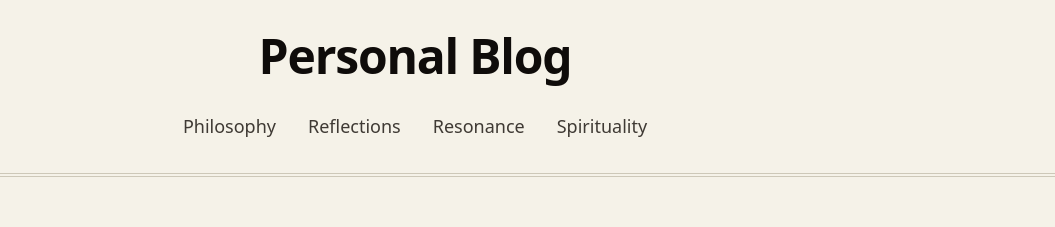
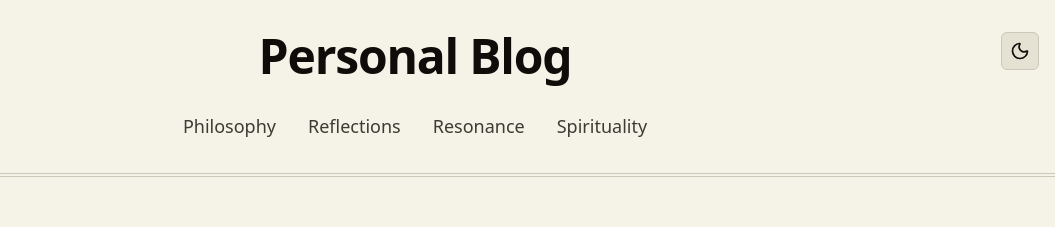
Before and after one commit to ZenAesthete/personal-blog, a Next.js app: page / in a window 1280 px wide. Shown: the top 227 px of the page, without its empty margins (225-1280 px from the left). Built offline with nearby package versions, Linux system fonts and the light colour scheme.

Commit message:
Dark Mode Implementation

```diff
--- a/app/components/Nav.tsx
+++ b/app/components/Nav.tsx
@@ -1,10 +1,20 @@
 import Link from "next/link";
 import { CATEGORIES } from "@/lib/content";
+import { ThemeToggle } from "./ThemeToggle";
 
 export default function Nav() {
   return (
-    <nav className="border-b-4 border-double border-gray-300 py-8 mb-12">
+    <nav className="border-b-4 border-double border-gray-300 py-8 mb-12 relative">
       <div className="container mx-auto px-4 flex flex-col items-center justify-center gap-6">
+
+        {/*
+           Theme Toggle Positioned Absolutely
+           - Top right on desktop
+           - Relative on mobile (so it doesn't overlap logo)
+        */}
+        <div className="absolute right-4 top-8 hidden md:block">
+          <ThemeToggle />
+        </div>
 
         {/* Logo */}
         <Link
@@ -13,6 +23,11 @@ export default function Nav() {
         >
           Personal Blog
         </Link>
+
+        {/* Mobile Toggle (Visible only on small screens) */}
+        <div className="md:hidden">
+          <ThemeToggle />
+        </div>
 
         {/* Categories */}
         <ul className="flex flex-wrap justify-center gap-x-8 gap-y-2 mt-2">
--- /dev/null
+++ b/app/components/ThemeProvider.tsx
@@ -0,0 +1,23 @@
+"use client";
+
+import { ThemeProvider as NextThemesProvider } from "next-themes";
+import { useEffect, useState } from "react";
+
+export function ThemeProvider({ children }: { children: React.ReactNode }) {
+  const [mounted, setMounted] = useState(false);
+
+  // Avoid hydration mismatch by waiting for mount
+  useEffect(() => {
+    setMounted(true);
+  }, []);
+
+  if (!mounted) {
+    return <>{children}</>;
+  }
+
+  return (
+    <NextThemesProvider attribute="class" defaultTheme="system" enableSystem>
+      {children}
+    </NextThemesProvider>
+  );
+}
--- /dev/null
+++ b/app/components/ThemeToggle.tsx
@@ -0,0 +1,39 @@
+"use client";
+
+import { useTheme } from "next-themes";
+import { Sun, Moon } from "lucide-react";
+import { useEffect, useState } from "react";
+
+export function ThemeToggle() {
+  const { resolvedTheme, setTheme } = useTheme();
+  const [mounted, setMounted] = useState(false);
+
+  // Wait until mounted to avoid hydration mismatch
+  useEffect(() => {
+    setMounted(true);
+  }, []);
+
+  if (!mounted) {
+    // Render a placeholder of the same size so layout doesn't jump
+    return <div className="w-10 h-10 rounded-md bg-gray-200 dark:bg-gray-800 opacity-50" />;
+  }
+
+  return (
+    <button
+      onClick={() => setTheme(resolvedTheme === "dark" ? "light" : "dark")}
+      className="
+        p-2 rounded-md transition-all duration-300
+        /* VISIBILITY FIX: Give it a background & border by default */
+        bg-gray-200 dark:bg-gray-800
+        border border-gray-300 dark:border-gray-700
+        /* COLOR FIX: Ensure icon is dark/light ink color */
+        text-gray-900 dark:text-gray-100
+        /* HOVER: Switch to Accent color */
+        hover:bg-accent hover:text-white hover:border-accent
+      "
+      aria-label="Toggle Dark Mode"
+    >
+      {resolvedTheme === "dark" ? <Sun size={20} /> : <Moon size={20} />}
+    </button>
+  );
+}
--- a/app/globals.css
+++ b/app/globals.css
@@ -3,52 +3,89 @@
 
 /*
    ==========================================================================
-   THEME CONFIGURATION: "Readable Antiquity"
+   THEME VARIABLES (The "Brain" of Dark Mode)
    ==========================================================================
+   Here we define the colors for Light Mode (your current colors)
+   and Dark Mode (inverted colors).
+*/
+
+:root {
+  /* --- LIGHT MODE (Your Current Parchment Palette) --- */
+  --color-paper: #F5F2E8;
+  --color-paper-dark: #E6E2D3; /* Used for code backgrounds */
+  --color-ink: #1C1917;
+  --color-accent: #8B2C0E;
+
+  --color-gray-50:  #FAF9F6;
+  --color-gray-100: #F5F2E8;
+  --color-gray-200: #E6E2D3;
+  --color-gray-300: #Cdc8B8;
+  --color-gray-400: #6B6257;
+  --color-gray-500: #524C44;
+  --color-gray-600: #3F3A34;
+  --color-gray-700: #2E2924;
+  --color-gray-800: #1C1917;
+  --color-gray-900: #0F0C0A;
+
+  /* Code Block Background (Light Mode) */
+  --color-code-bg: #2E2924;
+  --color-code-text: #F5F2E8;
+}
+
+.dark {
+  /* --- DARK MODE (Night Reading Palette) --- */
+  /* Background: Deep, warm charcoal (not pitch black) */
+  --color-paper: #12100E;
+  /* Secondary Background: Slightly lighter charcoal */
+  --color-paper-dark: #1F1C18;
+  /* Text: Soft Beige (reduces eye strain vs pure white) */
+  --color-ink: #E6E2D3;
+  /* Accent: Lighter Rust/Terracotta to pop against dark */
+  --color-accent: #E07A5F;
+
+  /* Inverted Gray Scale */
+  --color-gray-50:  #0F0C0A;
+  --color-gray-100: #12100E;
+  --color-gray-200: #1C1917;
+  --color-gray-300: #2E2924;    /* Borders */
+  --color-gray-400: #9D9688;    /* Metadata */
+  --color-gray-500: #B0A898;
+  --color-gray-600: #Cdc8B8;
+  --color-gray-700: #E6E2D3;    /* Body Text */
+  --color-gray-800: #F5F2E8;
+  --color-gray-900: #FFFFFF;    /* Headings */
+
+  /* Code Block Background (Dark Mode) */
+  --color-code-bg: #1F1C18;
+  --color-code-text: #E6E2D3;
+}
+
+/*
+   ==========================================================================
+   THEME CONFIGURATION
+   ==========================================================================
+   We map Tailwind's internal names to the variables defined above.
 */
 @theme {
-  /* Fonts */
+  /* Fonts - Kept exactly as you had them */
   --font-sans: var(--font-crimson);
   --font-serif: var(--font-cormorant);
 
-  /*
-     PALETTE OVERHAUL
+  /* Map Colors to Variables */
+  --color-paper: var(--color-paper);
+  --color-ink: var(--color-ink);
+  --color-accent: var(--color-accent);
 
-     Paper: #F5F2E8 (A slightly creamier, solid beige)
-     Ink:   #1C1917 (Warm Black - High Contrast)
-     Accent: #8B2C0E (Deep Vermilion/Rust - Classic Manuscript Red)
-  */
-
-  --color-paper: #F5F2E8;
-  --color-ink: #1C1917;
-  --color-accent: #8B2C0E;
-
-  /*
-     COLOR MAPPING
-     We are forcing high contrast.
-     Gray scale is now just shades of Warm Black.
-  */
-
-  /* Backgrounds */
-  --color-gray-50:  #FAF9F6;
-  --color-gray-100: #F5F2E8; /* Main Paper */
-  --color-gray-200: #E6E2D3; /* Darker Paper (Cards/Borders) */
-
-  /* Borders - Visible & Solid */
-  --color-gray-300: #Cdc8B8;
-
-  /* META TEXT (Dates, captions) */
-  /* Previously this was too light. Now it is a solid dark grey-brown. */
-  --color-gray-400: #6B6257;
-
-  /* SECONDARY TEXT */
-  --color-gray-500: #524C44;
-  --color-gray-600: #3F3A34;
-
-  /* PRIMARY TEXT (Body) */
-  --color-gray-700: #2E2924;
-  --color-gray-800: #1C1917; /* Main Ink */
-  --color-gray-900: #0F0C0A; /* Headers */
+  --color-gray-50:  var(--color-gray-50);
+  --color-gray-100: var(--color-gray-100);
+  --color-gray-200: var(--color-gray-200);
+  --color-gray-300: var(--color-gray-300);
+  --color-gray-400: var(--color-gray-400);
+  --color-gray-500: var(--color-gray-500);
+  --color-gray-600: var(--color-gray-600);
+  --color-gray-700: var(--color-gray-700);
+  --color-gray-800: var(--color-gray-800);
+  --color-gray-900: var(--color-gray-900);
   --color-gray-950: #000000;
 
   /* Map Blue (default link color) to Accent */
@@ -57,7 +94,7 @@
 
 /*
    ==========================================================================
-   Global Styles
+   GLOBAL STYLES (Preserved from your original file)
    ==========================================================================
 */
 
@@ -70,20 +107,19 @@ body {
   color: var(--color-ink);
   font-family: var(--font-crimson), serif;
 
-  /*
-     CRITICAL READABILITY FIXES
-     1. Increase base weight
-     2. Increase base size slightly
-  */
+  /* CRITICAL READABILITY FIXES (Preserved) */
   font-weight: 500;
-  font-size: 1.05rem; /* Slight boost from default 1rem */
+  font-size: 1.05rem;
   line-height: 1.75;
 
   -webkit-font-smoothing: antialiased;
   -moz-osx-font-smoothing: grayscale;
+
+  /* Smooth transition for Dark Mode toggle */
+  transition: background-color 0.3s ease, color 0.3s ease;
 }
 
-/* Headings: Deep Black, Heavy Weight */
+/* Headings (Preserved) */
 h1, h2, h3, h4, h5, h6 {
   font-family: var(--font-cormorant), serif;
   font-weight: 700;
@@ -93,63 +129,64 @@ h1, h2, h3, h4, h5, h6 {
 
 /*
    ==========================================================================
-   Element Styling
+   ELEMENT STYLING
    ==========================================================================
 */
 
-/* Selection: High Contrast */
+/* Selection (Preserved) */
 ::selection {
   background-color: var(--color-accent);
   color: #fff;
 }
 
-/* Links (Global) */
+/* Links (Preserved) */
 a {
   transition: color 0.2s ease;
 }
 
 /*
    ==========================================================================
-   Typography Plugin Overrides (MDX Content)
+   TYPOGRAPHY PLUGIN OVERRIDES (Preserved & Variables applied)
    ==========================================================================
 */
 .prose {
-  /* Body Text: Solid Warm Black */
-  --tw-prose-body: var(--color-gray-800);
+  /* Body Text */
+  --tw-prose-body: var(--color-gray-800); /* Note: In your original this was hardcoded, now mapped to var */
 
-  /* Headings: Pure Black */
+  /* Headings */
   --tw-prose-headings: var(--color-gray-900);
 
-  /* Links: Accent Color + Underline */
+  /* Links */
   --tw-prose-links: var(--color-accent);
 
-  /* Bold: Black */
+  /* Bold */
   --tw-prose-bold: var(--color-gray-950);
 
-  /* Quotes: Dark Grey with Accent Border */
+  /* Quotes */
   --tw-prose-quotes: var(--color-gray-600);
   --tw-prose-quote-borders: var(--color-accent);
 
   /* Captions */
   --tw-prose-captions: var(--color-gray-500);
 
-  /* Size & Spacing adjustments for readability */
-  font-size: 1.125rem; /* 18px */
+  /* Size & Spacing adjustments (Preserved) */
+  font-size: 1.125rem;
   line-height: 1.8;
-  max-width: 65ch; /* Optimal reading width */
+  max-width: 65ch;
 }
 
-/* Fix for Inline Code (make it pop) */
+/* Fix for Inline Code (Preserved + Dynamic Background) */
 .prose :where(code):not(:where(pre *)) {
-  background-color: #E6E2D3; /* Darker paper background */
+  background-color: var(--color-paper-dark); /* Dynamic: #E6E2D3 (Light) / #1F1C18 (Dark) */
   color: var(--color-accent);
   font-weight: 600;
   padding: 0.1rem 0.3rem;
   border-radius: 0.25rem;
 }
 
-/* Fix for Code Blocks */
+/* Fix for Code Blocks (Preserved + Dynamic Colors) */
 pre {
-  background-color: #2E2924 !important; /* Dark Brown/Black background */
-  border: 1px solid var(--color-gray-400);
+  background-color: var(--color-code-bg) !important; /* Dynamic Variable */
+  color: var(--color-code-text);
+  border: 1px solid var(--color-gray-400); /* Use gray-400 (metadata color) for border */
 }
--- a/app/layout.tsx
+++ b/app/layout.tsx
@@ -1,12 +1,13 @@
 import type { Metadata } from "next";
 import { Poppins } from "next/font/google";
 import Nav from "./components/Nav";
+import { ThemeProvider } from "./components/ThemeProvider"; // Import the Provider
 import "./globals.css";
 
 // Load Poppins (Geometric Sans)
 const poppins = Poppins({
   subsets: ["latin"],
-  weight: ["400", "500", "600", "700"], // Regular, Medium, SemiBold, Bold
+  weight: ["400", "500", "600", "700"],
   variable: "--font-poppins",
   display: "swap",
 });
@@ -25,19 +26,27 @@ export default function RootLayout({
   children: React.ReactNode;
 }) {
   return (
-    <html lang="en" className={poppins.variable}>
-      <body className="min-h-screen flex flex-col antialiased bg-white text-gray-900">
+    // 1. Add suppressHydrationWarning (Required for next-themes)
+    <html lang="en" className={poppins.variable} suppressHydrationWarning>
+      {/*
+         2. REMOVED "bg-white text-gray-900".
+         We let globals.css handle the background/text colors via variables
+         so they switch automatically in Dark Mode.
+      */}
+      <body className="min-h-screen flex flex-col antialiased bg-paper text-ink transition-colors duration-300">
+        <ThemeProvider>
           <Nav />
 
           <div className="flex-grow">
             {children}
           </div>
 
-        <footer className="border-t border-gray-100 py-12 mt-20 bg-gray-50">
+          <footer className="border-t border-gray-200 py-12 mt-20 bg-gray-50 dark:bg-gray-100 transition-colors duration-300">
             <div className="container mx-auto px-4 text-center text-sm text-gray-500 font-medium">
               <p>© {new Date().getFullYear()} — Personal Knowledge Archive.</p>
             </div>
           </footer>
+        </ThemeProvider>
       </body>
     </html>
   );
--- a/app/page.tsx
+++ b/app/page.tsx
@@ -14,7 +14,7 @@ export default function Home() {
         <h1 className="text-4xl font-bold tracking-tight mb-6">
           Personal Blog
         </h1>
-        <p className="text-xl text-gray-600 dark:text-gray-300 leading-relaxed">
+        <p className="text-xl text-gray-600 dark:text-gray-600 leading-relaxed">
           A personal space for writing, reflection, and long-form thought.
           Here I explore philosophy, spirituality, and the ideas that resonate.
         </p>
--- a/package.json
+++ b/package.json
@@ -13,8 +13,10 @@
     "date-fns": "^4.1.0",
     "gray-matter": "^4.0.3",
     "katex": "^0.16.27",
+    "lucide-react": "^0.561.0",
     "next": "16.0.10",
     "next-mdx-remote": "^5.0.0",
+    "next-themes": "^0.4.6",
     "react": "19.2.1",
     "react-dom": "19.2.1",
     "rehype-katex": "^7.0.1",
```
Also changed, not shown: 1 other file (tests, documents, lock files or other folders). Lines whose indentation alone changed are shown as unchanged.
